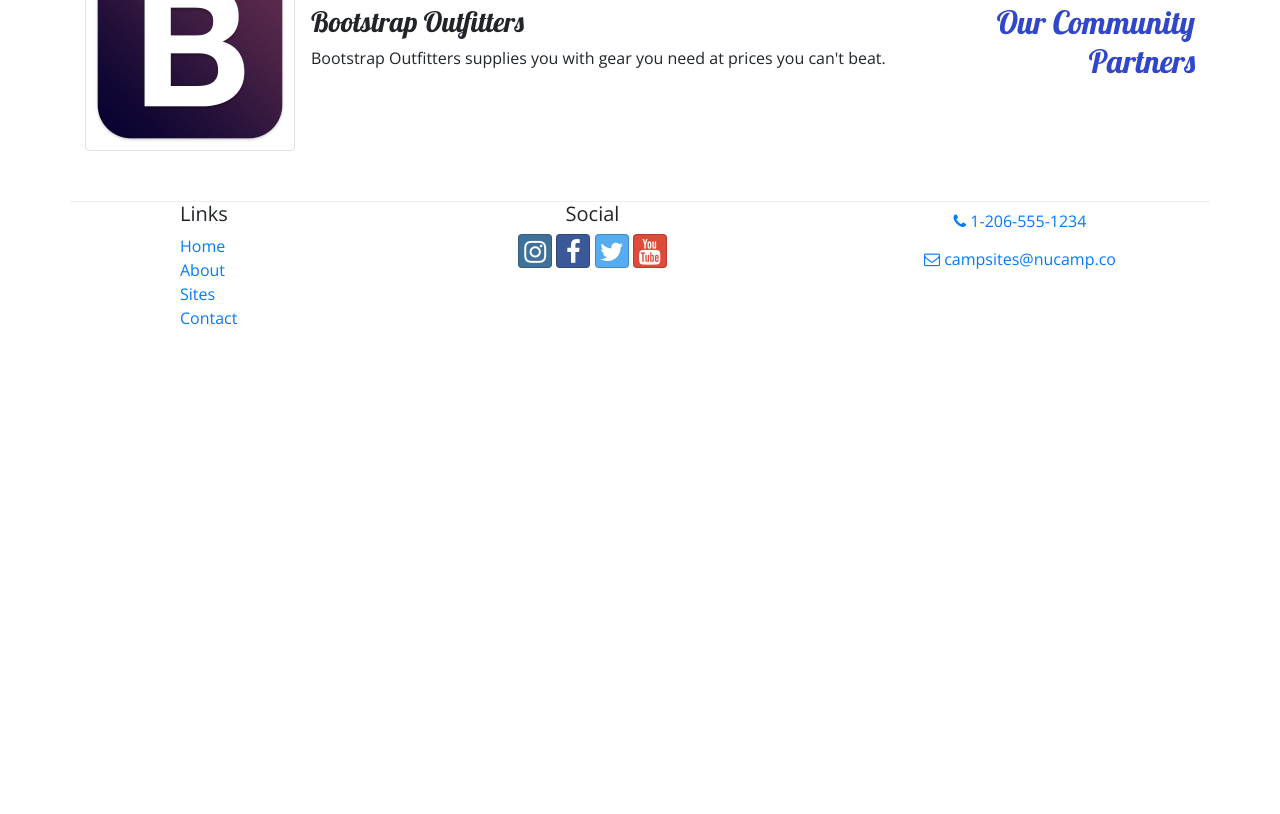
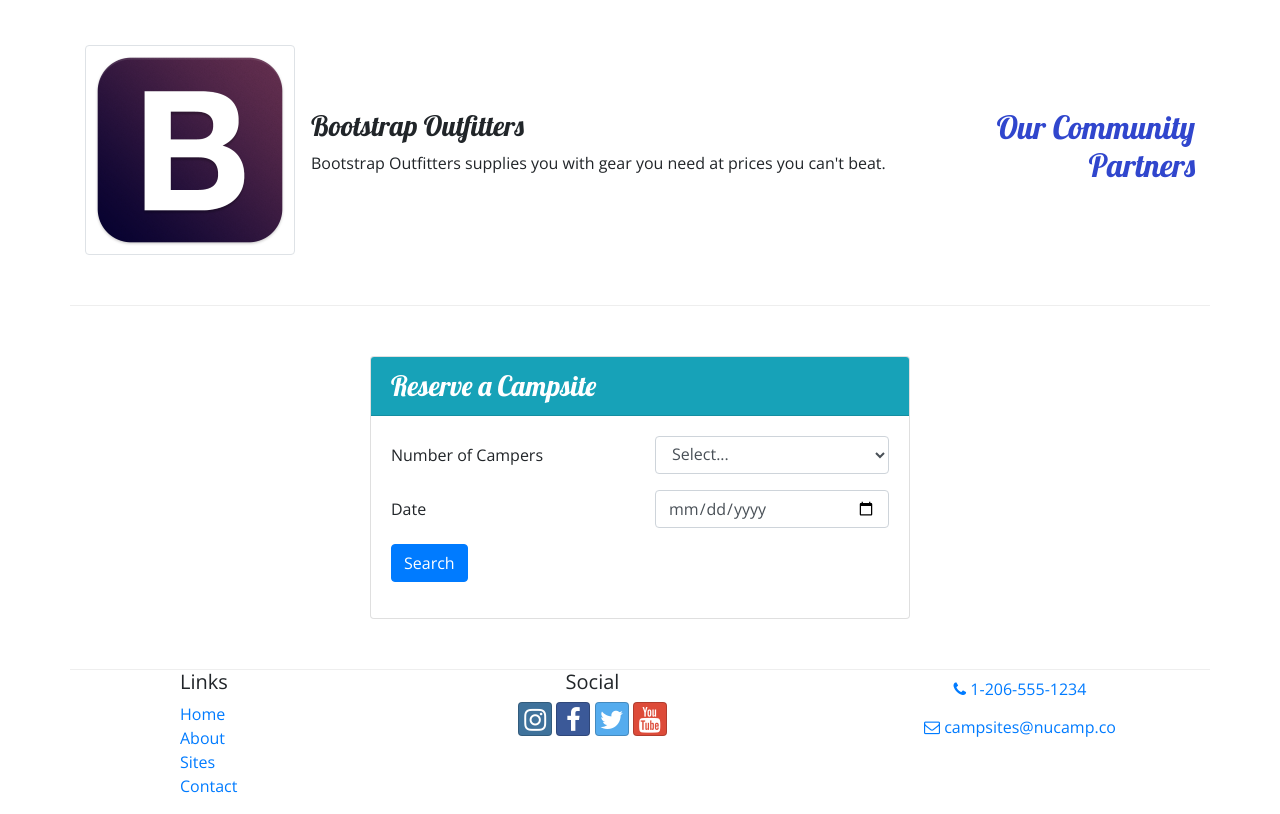
Before and after one commit to domooak/nucamp-site, a website: page index.html in a window 1280 px wide. Shown: the part 847-1661 px from the top of the page. Before the commit the page ends 1193 px from the top, so only its background shows below. Drawn offline with nearby package versions, Linux system fonts and the light colour scheme.

Commit message:
Week 2 Workshop

```diff
--- a/index.html
+++ b/index.html
@@ -29,6 +29,9 @@
                 <div class="col">
                     <h1>NuCamp</h1>
                     <h2>a better way to camp</h2>
+                </div>
+                <div class="col-md-4 col-xl-2 align-self-center">
+                    <a class="btn btn-info btn-lg mt-4 text-nowrap" href="#reserveForm">Reserve Campsite</a>
                 </div>
             </div>
         </div>
@@ -76,9 +79,14 @@
                 <h2>Featured Campsites</h2>
             </div>
             <div class="col">
-                <h3>React Lake Campground</h3>
-                <p class="d-none d-sm-block">Nestled in the foothills of the Chrome Mountains, this campground on the
-                    shores of the pristine React Lake is a favorite for fly fishers.</p>
+                <div class="media">
+                   <div class="media-body align-self-center">
+                    <h3>React Lake Campground</h3>
+                    <p class="d-none d-sm-block">Nestled in the foothills of the Chrome Mountains, this campground on the
+                        shores of the pristine React Lake is a favorite for fly fishers.</p>
+                    </div>
+                    <img src="img/react-lake-thumb.jpg" class="d-flex ml-3 img-thumbnail" alt="Camp React Lake">
+                </div>
             </div>
         </div>
 
@@ -93,6 +101,42 @@
                         <h3>Bootstrap Outfitters</h3>
                         <p class="d-none d-sm-block">Bootstrap Outfitters supplies you with gear you need at prices you
                             can't beat.</p>
+                    </div>
+                </div>
+            </div>
+        </div>
+        <div class="row row-content align-items-center">
+            <div class="col-sm-6 mx-auto">
+                <div class="card">
+                        <h3 class="card-header bg-info text-white">Reserve a Campsite</h3>
+                        <div class="card-body">
+                        <form id="reserveForm">
+                            <div class="form-group row">
+                                <label for="nuCampers" class="col-sm-6 col-form-label">Number of Campers</label>
+                                <div class="col">
+                                    <select id="nuCampers" name="nuCampers" class="form-control">
+                                        <option value="0" selected>Select...</option>
+                                        <option value="1">1</option>
+                                        <option value="2">2</option>
+                                        <option value="3">3</option>
+                                        <option value="4">4</option>
+                                        <option value="5">5</option>
+                                        <option value="6">6</option>
+                                    </select>
+                                </div>
+                            </div>
+                            <div class="form-group row">
+                                    <label for="date" class="col-sm-6 col-form-label">Date</label>
+                                <div class="col">
+                                    <input type="date" class="form-control" name="date" id="date" placeholder="date">
+                                </div>
+                            </div>
+                            <div class="form-group row">
+                                <div class="col">
+                                    <button type="submit" class="btn btn-primary">Search</button>
+                                </div>
+                            </div>
+                        </form>
                     </div>
                 </div>
             </div>
```
